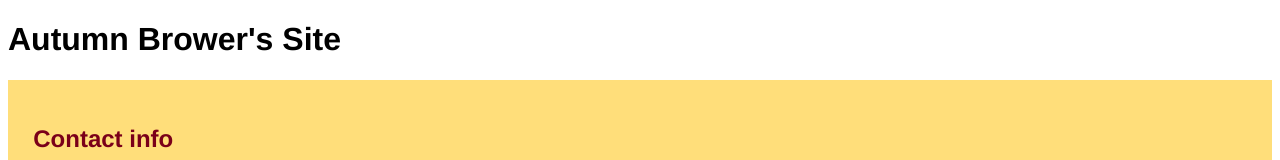
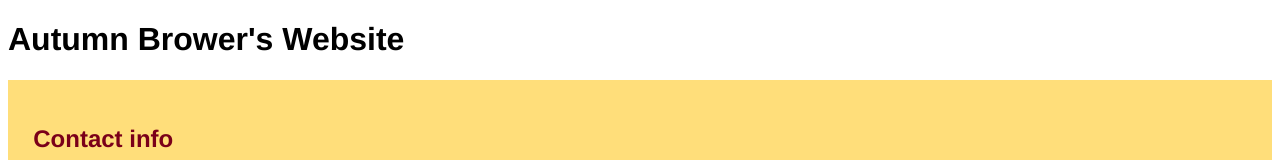
Before and after one commit to ajbrower/Template_Website_2, a plain HTML site: page index.html in a window 1280 px wide. Shown: the top 160 px of the page. Drawn offline with Linux system fonts and the light colour scheme.

Commit message:
Changed "site" to websiite

```diff
--- a/index.html
+++ b/index.html
@@ -6,7 +6,7 @@
 
 <body>
 
-<h1>Autumn Brower's Site</h1>
+<h1>Autumn Brower's Website</h1>
 
 <div id="contact">
 <h2>Contact info</h2>
```
